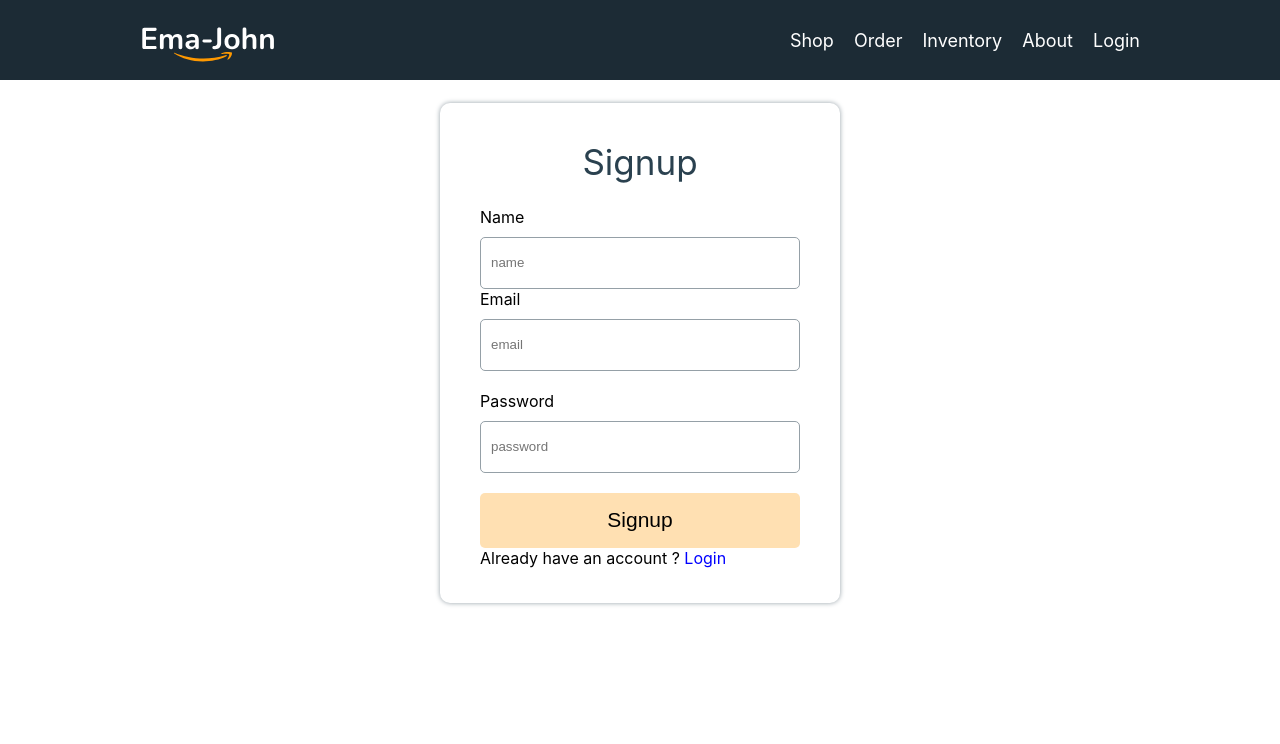
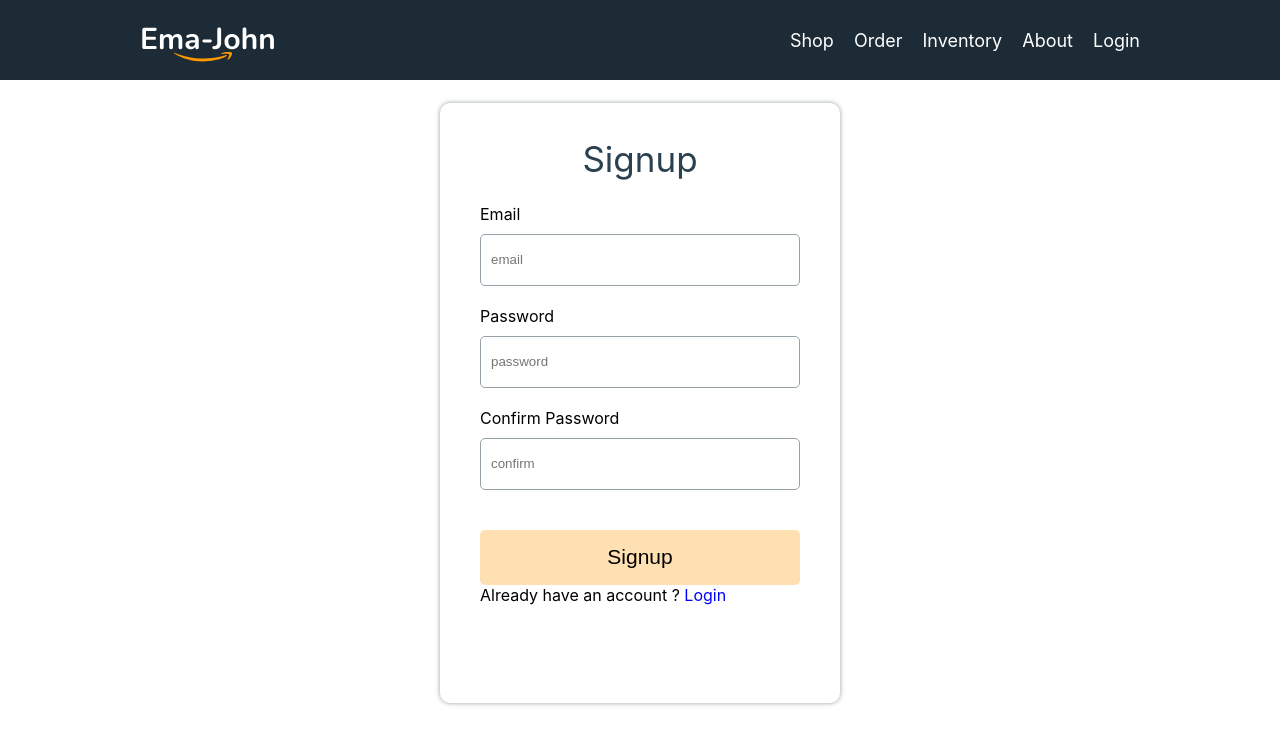
Before and after one commit to adnanhjoy/spa-ecommerce, a React (Create React App) app: page /signup in a window 1280 px wide. Shown: the top 744 px of the page. Built offline with nearby package versions, Linux system fonts and the light colour scheme.

Commit message:
added use context

```diff
--- /dev/null
+++ b/src/Context/UserContext.js
@@ -0,0 +1,19 @@
+import React, { createContext, useState } from 'react';
+import { getAuth } from 'firebase/auth';
+import app from '../firebase/firebase.config';
+
+export const AuthContext = createContext()
+
+const auth = getAuth(app)
+
+const UserContext = ({ children }) => {
+    const [user, setUser] = useState({})
+    const authInfo = { user };
+    return (
+        <AuthContext.Provider value={authInfo}>
+            {children}
+        </AuthContext.Provider>
+    );
+};
+
+export default UserContext;
--- a/src/components/About/About.js
+++ b/src/components/About/About.js
@@ -1,9 +1,12 @@
-import React from 'react';
+import React, { useContext } from 'react';
+import { AuthContext } from '../../Context/UserContext';
 
 const About = () => {
+    const {user} = useContext(AuthContext)
     return (
         <div>
             <h1>About Us</h1>
+            <h1>{user?.email}</h1>
         </div>
     );
 };
--- a/src/components/Login/Login.css
+++ b/src/components/Login/Login.css
@@ -1,5 +1,5 @@
 .form-container {
-    height: 500px;
+    height: 600px;
     width: 400px;
     margin: 20px auto;
     border-radius: 10px;
@@ -11,7 +11,7 @@
     color: #2A414F;
     font-weight: 400;
     font-size: 35px;
-    padding-top: 38px;
+    padding-top: 35px;
 }
 
 .form-body {
--- a/src/components/Signup/Signup.css
+++ b/src/components/Signup/Signup.css
@@ -0,0 +1,4 @@
+.error-message{
+    color: brown;
+    margin-top: 20px;
+}
--- a/src/components/Signup/Signup.js
+++ b/src/components/Signup/Signup.js
@@ -1,16 +1,34 @@
-import React from 'react';
+import React, { useState } from 'react';
 import { Link } from 'react-router-dom';
+import './Signup.css';
 
 const Signup = () => {
+    const [error, setError] = useState('');
+
+    const signupUser = event => {
+        event.preventDefault();
+        const form = event.target;
+        const email = form.email.value;
+        const password = form.password.value;
+        const confirm = form.confirm.value;
+
+        if (password.length < 6) {
+            setError('Password must be used 6 characters')
+            return;
+        }
+
+        if (password !== confirm) {
+            setError('Confirm password did not match')
+        }
+
+        console.log(email, password, confirm)
+    }
+
     return (
         <div>
             <div className='form-container'>
                 <h1 className='form-title'>Signup</h1>
-                <form className='form-body'>
-                    <div className='form-group'>
-                        <label htmlFor="name">Name</label> <br />
-                        <input type="name" placeholder='name' name='name' />
-                    </div>
+                <form onSubmit={signupUser} className='form-body'>
                     <div className='form-group'>
                         <label htmlFor="email">Email</label> <br />
                         <input type="email" placeholder='email' name='email' />
@@ -19,6 +37,11 @@ const Signup = () => {
                         <label htmlFor="password">Password</label> <br />
                         <input type="password" placeholder='password' name='password' />
                     </div>
+                    <div className='form-group password-container'>
+                        <label htmlFor="confirm">Confirm Password</label> <br />
+                        <input type="password" placeholder='confirm' name='confirm' />
+                    </div>
+                    <p className='form-group error-message'>{error}</p>
                     <div className='form-group'>
                         <button className='login-btn'>Signup</button>
                     </div>
--- a/src/index.js
+++ b/src/index.js
@@ -3,11 +3,14 @@ import ReactDOM from 'react-dom/client';
 import './index.css';
 import App from './App';
 import reportWebVitals from './reportWebVitals';
+import UserContext from './Context/UserContext';
 
 const root = ReactDOM.createRoot(document.getElementById('root'));
 root.render(
   <React.StrictMode>
-    <App />
+    <UserContext>
+      <App />
+    </UserContext>
   </React.StrictMode>
 );
 
```
